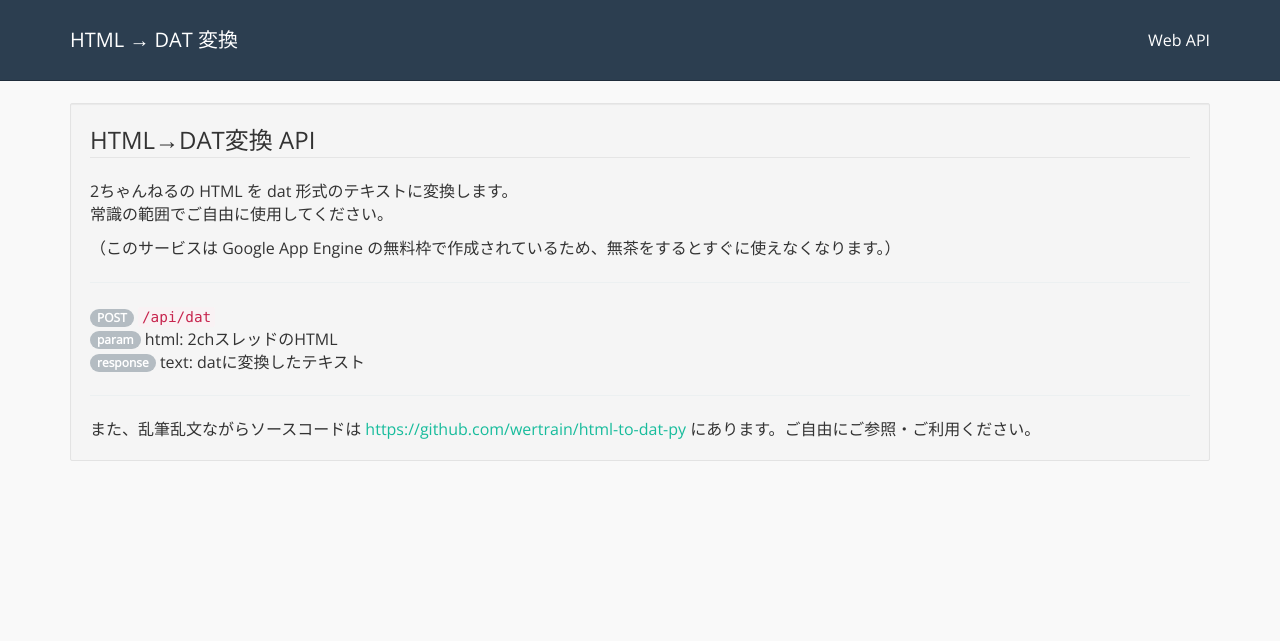
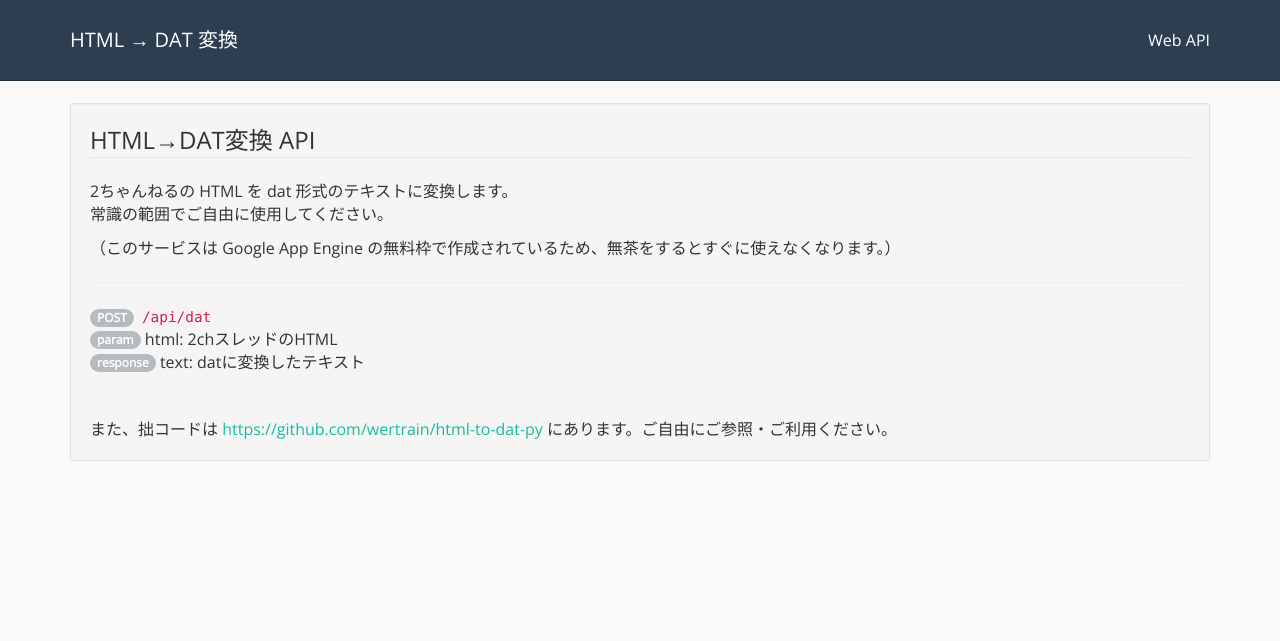
Before and after one commit to wertrain/html-to-dat-py, a Flask app: page /api in a window 1280 px wide. Shown: the top 641 px of the page. Run offline with Flask 2, Linux system fonts and the light colour scheme; some libraries are stand-ins or nearby versions.

Commit message:
modify word

```diff
--- a/templates/api.html
+++ b/templates/api.html
@@ -15,7 +15,7 @@
         <span class="badge">param</span> html: 2chスレッドのHTML </br>
         <span class="badge">response</span> text: datに変換したテキスト </br>
         <hr>
-        また、乱筆乱文ながらソースコードは <a href="https://github.com/wertrain/html-to-dat-py">https://github.com/wertrain/html-to-dat-py</a> にあります。ご自由にご参照・ご利用ください。</br>
+        また、拙コードは <a href="https://github.com/wertrain/html-to-dat-py">https://github.com/wertrain/html-to-dat-py</a> にあります。ご自由にご参照・ご利用ください。</br>
       </fieldset>
     </div>
 {% endblock %}
```
